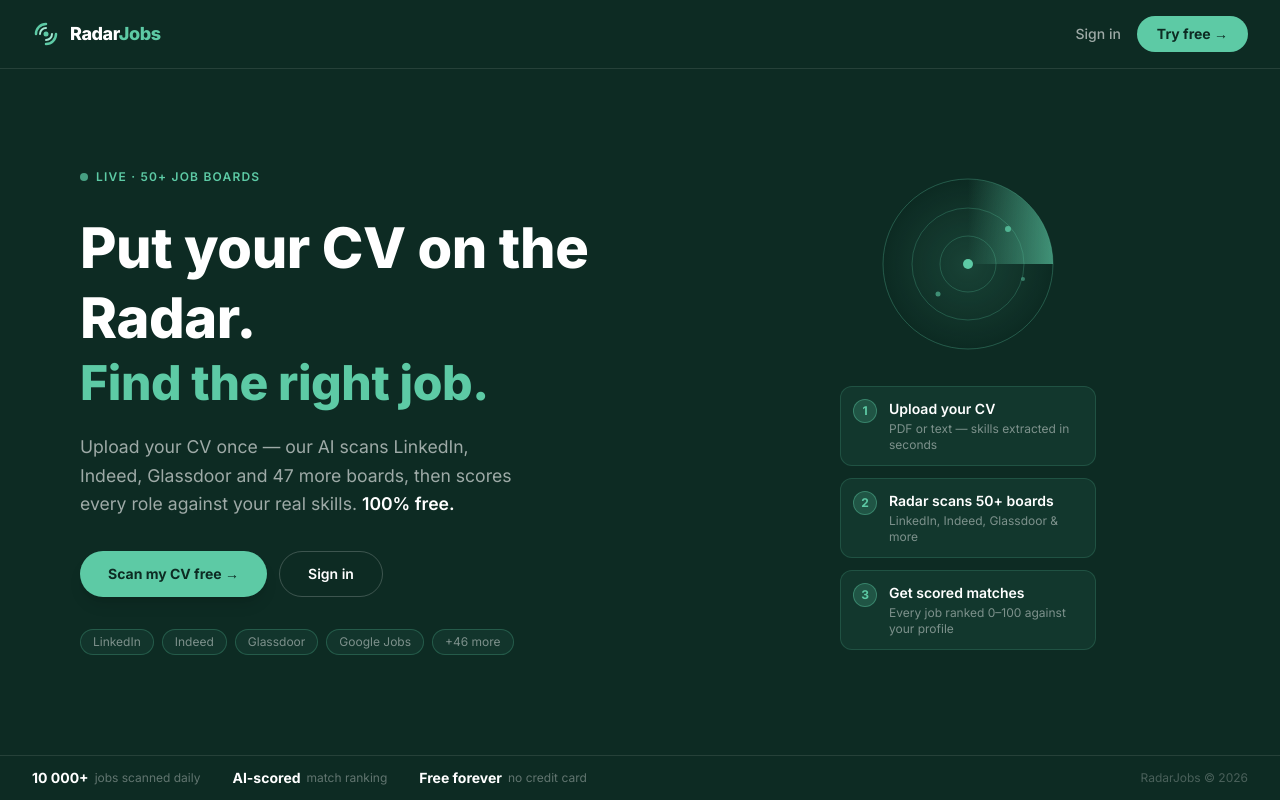
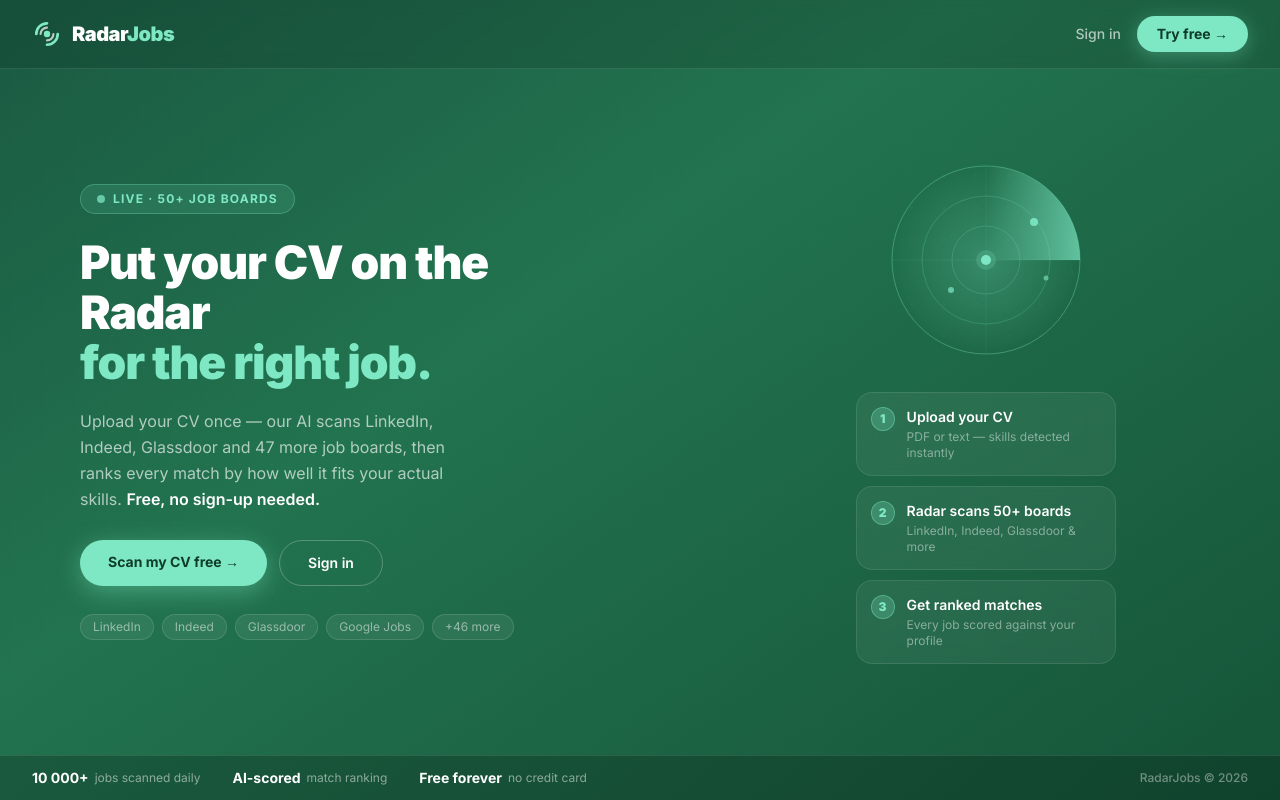
Before and after one commit to Aitibour/radarjobs-co, a Next.js app in the folder frontend/: page / in a window 1280 px wide. Built offline with nearby package versions, Linux system fonts and the light colour scheme.

Commit message:
redesign: modern lighter landing, exact hook, centered radar, fixed footer

```diff
--- a/frontend/app/page.tsx
+++ b/frontend/app/page.tsx
@@ -4,70 +4,83 @@
 
 export default function LandingPage() {
   return (
-    <main className="h-screen flex flex-col overflow-hidden font-sans" style={{ background: '#0d2b23' }}>
+    <main className="h-screen flex flex-col overflow-hidden font-sans select-none"
+      style={{ background: 'linear-gradient(145deg, #1a5a42 0%, #22734f 40%, #155438 100%)' }}>
+
+      {/* subtle grid overlay */}
+      <div className="absolute inset-0 pointer-events-none"
+        style={{ backgroundImage: 'radial-gradient(circle, rgba(255,255,255,0.04) 1px, transparent 1px)', backgroundSize: '32px 32px' }}/>
 
       {/* ── Nav ── */}
-      <nav className="shrink-0 flex items-center justify-between px-8 py-4 border-b border-white/10">
+      <nav className="relative shrink-0 flex items-center justify-between px-8 py-4"
+        style={{ borderBottom: '1px solid rgba(255,255,255,0.1)', backdropFilter: 'blur(8px)', background: 'rgba(0,0,0,0.12)' }}>
         <div className="flex items-center gap-2.5">
-          <svg width="28" height="28" viewBox="0 0 28 28" fill="none">
-            <path d="M4 14a10 10 0 0 1 10-10" stroke="#5DCAA5" strokeWidth="2.5" strokeLinecap="round"/>
-            <path d="M24 14a10 10 0 0 1-10 10" stroke="#5DCAA5" strokeWidth="2.5" strokeLinecap="round"/>
-            <path d="M8 14a6 6 0 0 1 6-6" stroke="#a7e8d4" strokeWidth="2" strokeLinecap="round"/>
-            <path d="M20 14a6 6 0 0 1-6 6" stroke="#a7e8d4" strokeWidth="2" strokeLinecap="round"/>
-            <circle cx="14" cy="14" r="2.5" fill="#5DCAA5"/>
+          <svg width="30" height="30" viewBox="0 0 28 28" fill="none">
+            <path d="M4 14a10 10 0 0 1 10-10" stroke="#7ee8c4" strokeWidth="2.5" strokeLinecap="round"/>
+            <path d="M24 14a10 10 0 0 1-10 10" stroke="#7ee8c4" strokeWidth="2.5" strokeLinecap="round"/>
+            <path d="M8 14a6 6 0 0 1 6-6" stroke="rgba(255,255,255,0.7)" strokeWidth="2" strokeLinecap="round"/>
+            <path d="M20 14a6 6 0 0 1-6 6" stroke="rgba(255,255,255,0.7)" strokeWidth="2" strokeLinecap="round"/>
+            <circle cx="14" cy="14" r="3" fill="#7ee8c4"/>
           </svg>
-          <span className="font-extrabold text-lg tracking-tight">
-            <span className="text-white">Radar</span><span style={{ color: '#5DCAA5' }}>Jobs</span>
+          <span className="font-black text-xl tracking-tight">
+            <span className="text-white">Radar</span><span style={{ color: '#7ee8c4' }}>Jobs</span>
           </span>
         </div>
         <div className="flex items-center gap-4">
-          <Link href="/login" className="text-white/60 hover:text-white text-sm font-medium transition-colors">Sign in</Link>
-          <Link href="/scan" className="text-sm font-bold px-5 py-2 rounded-full transition-all hover:scale-105"
-            style={{ background: '#5DCAA5', color: '#0d2b23' }}>
+          <Link href="/login" className="text-sm font-medium transition-colors"
+            style={{ color: 'rgba(255,255,255,0.65)' }}
+            onMouseEnter={e => (e.currentTarget.style.color = 'white')}
+            onMouseLeave={e => (e.currentTarget.style.color = 'rgba(255,255,255,0.65)')}>
+            Sign in
+          </Link>
+          <Link href="/scan"
+            className="text-sm font-bold px-5 py-2 rounded-full transition-all duration-200 hover:scale-105 hover:shadow-lg"
+            style={{ background: '#7ee8c4', color: '#0f3d2a', boxShadow: '0 4px 20px rgba(126,232,196,0.35)' }}>
             Try free →
           </Link>
         </div>
       </nav>
 
       {/* ── Hero ── */}
-      <div className="flex-1 flex overflow-hidden">
+      <div className="relative flex-1 flex overflow-hidden">
 
-        {/* Left */}
-        <div className="flex-1 flex flex-col justify-center px-8 md:px-14 lg:px-20">
+        {/* ── Left column ── */}
+        <div className="flex-1 flex flex-col justify-center px-8 md:px-12 lg:px-20 py-6 z-10">
 
-          {/* Live badge */}
-          <div className="flex items-center gap-2 mb-7 w-fit">
-            <span className="w-2 h-2 rounded-full bg-teal-accent animate-pulse"/>
-            <span className="text-xs font-semibold uppercase tracking-widest" style={{ color: '#5DCAA5' }}>
+          {/* Live pill */}
+          <div className="flex items-center gap-2 mb-6 w-fit px-4 py-1.5 rounded-full"
+            style={{ background: 'rgba(126,232,196,0.12)', border: '1px solid rgba(126,232,196,0.3)' }}>
+            <span className="w-2 h-2 rounded-full animate-pulse" style={{ background: '#7ee8c4' }}/>
+            <span className="text-xs font-bold tracking-widest uppercase" style={{ color: '#7ee8c4' }}>
               Live · 50+ job boards
             </span>
           </div>
 
-          {/* Hook */}
-          <h1 className="font-extrabold leading-tight tracking-tight mb-5">
-            <span className="block text-white" style={{ fontSize: 'clamp(2rem, 4.5vw, 3.5rem)' }}>
-              Put your CV on the Radar.
-            </span>
-            <span className="block" style={{ fontSize: 'clamp(1.75rem, 4vw, 3rem)', color: '#5DCAA5' }}>
-              Find the right job.
-            </span>
-          </h1>
+          {/* Headline */}
+          <div className="mb-5">
+            <h1 className="font-black leading-[1.08] tracking-tight"
+              style={{ fontSize: 'clamp(1.9rem, 3.6vw, 3rem)' }}>
+              <span className="text-white">Put your CV on the Radar</span><br/>
+              <span style={{ color: '#7ee8c4' }}>for the right job.</span>
+            </h1>
+          </div>
 
-          {/* Sub */}
-          <p className="mb-8 leading-relaxed" style={{ color: 'rgba(255,255,255,0.6)', fontSize: 'clamp(0.9rem, 1.5vw, 1.1rem)', maxWidth: '440px' }}>
-            Upload your CV once — our AI scans LinkedIn, Indeed, Glassdoor and 47 more boards, then scores every role against your real skills.{' '}
-            <span className="font-semibold text-white">100% free.</span>
+          {/* Body */}
+          <p className="mb-7 leading-relaxed" style={{ color: 'rgba(255,255,255,0.65)', fontSize: 'clamp(0.875rem,1.3vw,1rem)', maxWidth: '400px' }}>
+            Upload your CV once — our AI scans LinkedIn, Indeed, Glassdoor and 47 more job boards, then ranks every match by how well it fits your actual skills.{' '}
+            <span className="font-semibold text-white">Free, no sign-up needed.</span>
           </p>
 
           {/* CTAs */}
-          <div className="flex flex-wrap gap-3 mb-8">
+          <div className="flex flex-wrap gap-3 mb-7">
             <Link href="/scan"
-              className="inline-flex items-center gap-2 font-bold text-sm px-7 py-3 rounded-full shadow-lg hover:scale-105 transition-all duration-200"
-              style={{ background: '#5DCAA5', color: '#0d2b23' }}>
+              className="font-bold text-sm px-7 py-3 rounded-full transition-all duration-200 hover:scale-105"
+              style={{ background: '#7ee8c4', color: '#0f3d2a', boxShadow: '0 6px 24px rgba(126,232,196,0.4)' }}>
               Scan my CV free →
             </Link>
             <Link href="/login"
-              className="inline-flex items-center gap-2 font-semibold text-sm px-7 py-3 rounded-full border border-white/20 text-white hover:bg-white/10 transition-all duration-200">
+              className="font-semibold text-sm px-7 py-3 rounded-full text-white transition-all duration-200 hover:bg-white/10"
+              style={{ border: '1.5px solid rgba(255,255,255,0.25)' }}>
               Sign in
             </Link>
           </div>
@@ -75,55 +88,67 @@
           {/* Board chips */}
           <div className="flex flex-wrap gap-2">
             {['LinkedIn', 'Indeed', 'Glassdoor', 'Google Jobs', '+46 more'].map((b) => (
-              <span key={b} className="text-xs px-3 py-1 rounded-full border"
-                style={{ borderColor: 'rgba(93,202,165,0.25)', color: 'rgba(255,255,255,0.45)', background: 'rgba(93,202,165,0.07)' }}>
+              <span key={b} className="text-xs px-3 py-1 rounded-full"
+                style={{ background: 'rgba(255,255,255,0.07)', border: '1px solid rgba(255,255,255,0.12)', color: 'rgba(255,255,255,0.5)' }}>
                 {b}
               </span>
             ))}
           </div>
         </div>
 
-        {/* Right — radar + steps */}
-        <div className="hidden lg:flex w-[45%] flex-col items-center justify-center gap-8 pr-12">
+        {/* ── Right column ── */}
+        <div className="hidden lg:flex w-[46%] flex-col items-center justify-center gap-8 px-8 z-10">
 
-          {/* Radar SVG */}
-          <div style={{ width: 180, height: 180 }}>
-            <svg width="180" height="180" viewBox="0 0 180 180" fill="none"
-              style={{ animation: 'rdr 4s linear infinite' }}>
+          {/* Radar */}
+          <div className="relative flex items-center justify-center" style={{ width: 200, height: 200 }}>
+            {/* Glow */}
+            <div className="absolute inset-0 rounded-full"
+              style={{ background: 'radial-gradient(circle, rgba(126,232,196,0.18) 0%, transparent 70%)' }}/>
+            <svg width="200" height="200" viewBox="0 0 200 200" fill="none"
+              style={{ animation: 'radarSpin 4s linear infinite', position: 'relative', zIndex: 1 }}>
               <defs>
-                <radialGradient id="rg" cx="50%" cy="50%" r="50%">
-                  <stop offset="0%" stopColor="#5DCAA5" stopOpacity="0.15"/>
-                  <stop offset="100%" stopColor="#5DCAA5" stopOpacity="0"/>
+                <radialGradient id="rdGlow" cx="50%" cy="50%" r="50%">
+                  <stop offset="0%" stopColor="#7ee8c4" stopOpacity="0.1"/>
+                  <stop offset="100%" stopColor="#7ee8c4" stopOpacity="0"/>
                 </radialGradient>
-                <linearGradient id="sw" x1="0%" y1="0%" x2="100%" y2="0%">
-                  <stop offset="0%" stopColor="#5DCAA5" stopOpacity="0"/>
-                  <stop offset="100%" stopColor="#5DCAA5" stopOpacity="0.65"/>
+                <linearGradient id="rdSweep" x1="0%" y1="0%" x2="100%" y2="0%">
+                  <stop offset="0%" stopColor="#7ee8c4" stopOpacity="0"/>
+                  <stop offset="100%" stopColor="#7ee8c4" stopOpacity="0.7"/>
                 </linearGradient>
               </defs>
-              <circle cx="90" cy="90" r="85" fill="url(#rg)" stroke="#5DCAA5" strokeWidth="1" strokeOpacity="0.3"/>
-              <circle cx="90" cy="90" r="56" fill="none" stroke="#5DCAA5" strokeWidth="1" strokeOpacity="0.25"/>
-              <circle cx="90" cy="90" r="28" fill="none" stroke="#5DCAA5" strokeWidth="1" strokeOpacity="0.25"/>
-              <path d="M90 90 L90 5 A85 85 0 0 1 175 90 Z" fill="url(#sw)"/>
-              <circle cx="90" cy="90" r="5" fill="#5DCAA5"/>
-              {/* Blip dots */}
-              <circle cx="130" cy="55" r="3" fill="#5DCAA5" fillOpacity="0.8"/>
-              <circle cx="60" cy="120" r="2.5" fill="#5DCAA5" fillOpacity="0.6"/>
-              <circle cx="145" cy="105" r="2" fill="#5DCAA5" fillOpacity="0.5"/>
+              {/* Rings */}
+              <circle cx="100" cy="100" r="94" fill="url(#rdGlow)" stroke="#7ee8c4" strokeWidth="1" strokeOpacity="0.35"/>
+              <circle cx="100" cy="100" r="64" fill="none" stroke="#7ee8c4" strokeWidth="1" strokeOpacity="0.2"/>
+              <circle cx="100" cy="100" r="34" fill="none" stroke="#7ee8c4" strokeWidth="1" strokeOpacity="0.2"/>
+              {/* Cross hairs */}
+              <line x1="100" y1="6" x2="100" y2="194" stroke="#7ee8c4" strokeWidth="0.5" strokeOpacity="0.15"/>
+              <line x1="6" y1="100" x2="194" y2="100" stroke="#7ee8c4" strokeWidth="0.5" strokeOpacity="0.15"/>
+              {/* Sweep */}
+              <path d="M100 100 L100 6 A94 94 0 0 1 194 100 Z" fill="url(#rdSweep)"/>
+              {/* Center */}
+              <circle cx="100" cy="100" r="5" fill="#7ee8c4"/>
+              <circle cx="100" cy="100" r="10" fill="#7ee8c4" fillOpacity="0.2"/>
+              {/* Blips */}
+              <circle cx="148" cy="62" r="4" fill="#7ee8c4" fillOpacity="0.9"/>
+              <circle cx="65" cy="130" r="3" fill="#7ee8c4" fillOpacity="0.7"/>
+              <circle cx="160" cy="118" r="2.5" fill="#7ee8c4" fillOpacity="0.6"/>
             </svg>
-            <style jsx>{`@keyframes rdr { to { transform: rotate(360deg); } }`}</style>
+            <style jsx>{`
+              @keyframes radarSpin { from { transform: rotate(0deg); } to { transform: rotate(360deg); } }
+            `}</style>
           </div>
 
           {/* Steps */}
-          <div className="flex flex-col gap-3 w-64">
+          <div className="flex flex-col gap-2.5 w-full max-w-[260px]">
             {[
-              { n: '1', title: 'Upload your CV', sub: 'PDF or text — skills extracted in seconds' },
+              { n: '1', title: 'Upload your CV', sub: 'PDF or text — skills detected instantly' },
               { n: '2', title: 'Radar scans 50+ boards', sub: 'LinkedIn, Indeed, Glassdoor & more' },
-              { n: '3', title: 'Get scored matches', sub: 'Every job ranked 0–100 against your profile' },
+              { n: '3', title: 'Get ranked matches', sub: 'Every job scored against your profile' },
             ].map(({ n, title, sub }) => (
-              <div key={n} className="flex items-start gap-3 rounded-xl p-3"
-                style={{ background: 'rgba(93,202,165,0.08)', border: '1px solid rgba(93,202,165,0.18)' }}>
-                <span className="shrink-0 w-6 h-6 rounded-full flex items-center justify-center text-xs font-bold"
-                  style={{ background: 'rgba(93,202,165,0.2)', color: '#5DCAA5', border: '1px solid rgba(93,202,165,0.4)' }}>
+              <div key={n} className="flex items-start gap-3 rounded-2xl p-3.5 transition-colors"
+                style={{ background: 'rgba(255,255,255,0.06)', border: '1px solid rgba(255,255,255,0.1)', backdropFilter: 'blur(12px)' }}>
+                <span className="shrink-0 w-6 h-6 rounded-full flex items-center justify-center text-xs font-black"
+                  style={{ background: 'rgba(126,232,196,0.25)', color: '#7ee8c4', border: '1px solid rgba(126,232,196,0.4)' }}>
                   {n}
                 </span>
                 <div>
@@ -136,8 +161,9 @@
         </div>
       </div>
 
-      {/* ── Footer strip ── */}
-      <div className="shrink-0 border-t border-white/10 py-3 px-8">
+      {/* ── Footer ── */}
+      <div className="relative shrink-0 px-8 py-3"
+        style={{ borderTop: '1px solid rgba(255,255,255,0.1)', background: 'rgba(0,0,0,0.2)' }}>
         <div className="flex items-center justify-between">
           <div className="flex items-center gap-8">
             {[
@@ -147,11 +173,11 @@
             ].map(({ v, l }) => (
               <div key={v} className="flex items-center gap-1.5">
                 <span className="text-sm font-bold text-white">{v}</span>
-                <span className="text-xs" style={{ color: 'rgba(255,255,255,0.35)' }}>{l}</span>
+                <span className="text-xs" style={{ color: 'rgba(255,255,255,0.5)' }}>{l}</span>
               </div>
             ))}
           </div>
-          <p className="text-xs" style={{ color: 'rgba(255,255,255,0.25)' }}>RadarJobs © 2026</p>
+          <p className="text-xs font-medium" style={{ color: 'rgba(255,255,255,0.4)' }}>RadarJobs © 2026</p>
         </div>
       </div>
     </main>
```
